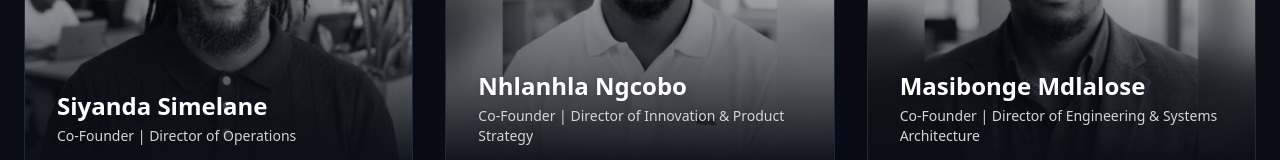
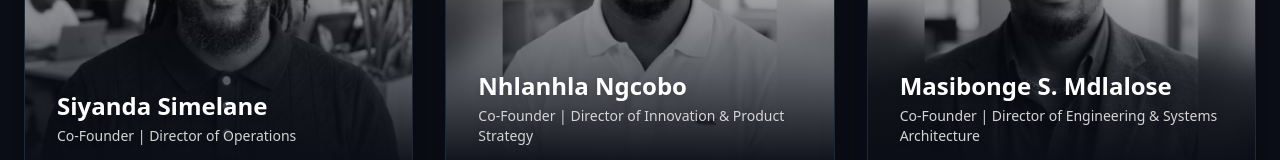
Before and after one commit to MiraiStack/Mirai-Stack, a Next.js app: page / in a window 1280 px wide. Shown: the part 6847-7007 px from the top of the page. Built offline with nearby package versions, Linux system fonts and the light colour scheme.

Commit message:
Leadership update.

```diff
--- a/src/components/Team.tsx
+++ b/src/components/Team.tsx
@@ -26,7 +26,7 @@ const team: TeamMember[] = [
         image: "/nhlanhla-new.jpg",
     },
     {
-        name: "Masibonge Mdlalose",
+        name: "Masibonge S. Mdlalose",
         role: "Co-Founder | Director of Engineering & Systems Architecture",
         bio: "Masibonge leads engineering execution and technical architecture at Mirai Stack. He oversees platform engineering, infrastructure design, performance optimization, and system reliability, ensuring that every product is built on a strong and scalable technical foundation.\n\nWith a focus on clean architecture and long-term system stability, he designs the backend infrastructure and core technologies that power Mirai Stack’s platforms. His approach combines strong technical discipline with product-focused thinking, enabling the company to build digital platforms that are secure, efficient, and built to scale.",
         image: "/masibonge-new.jpg",
```
